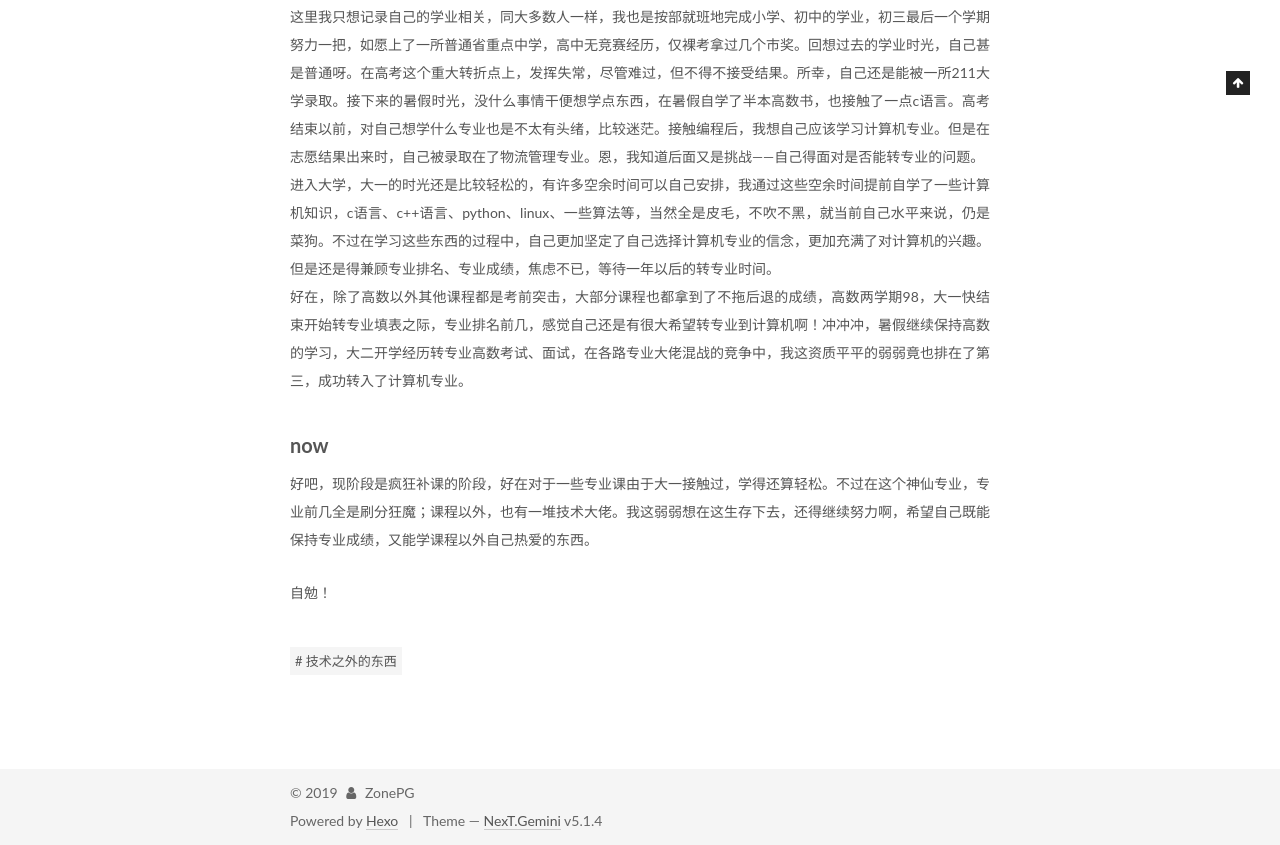
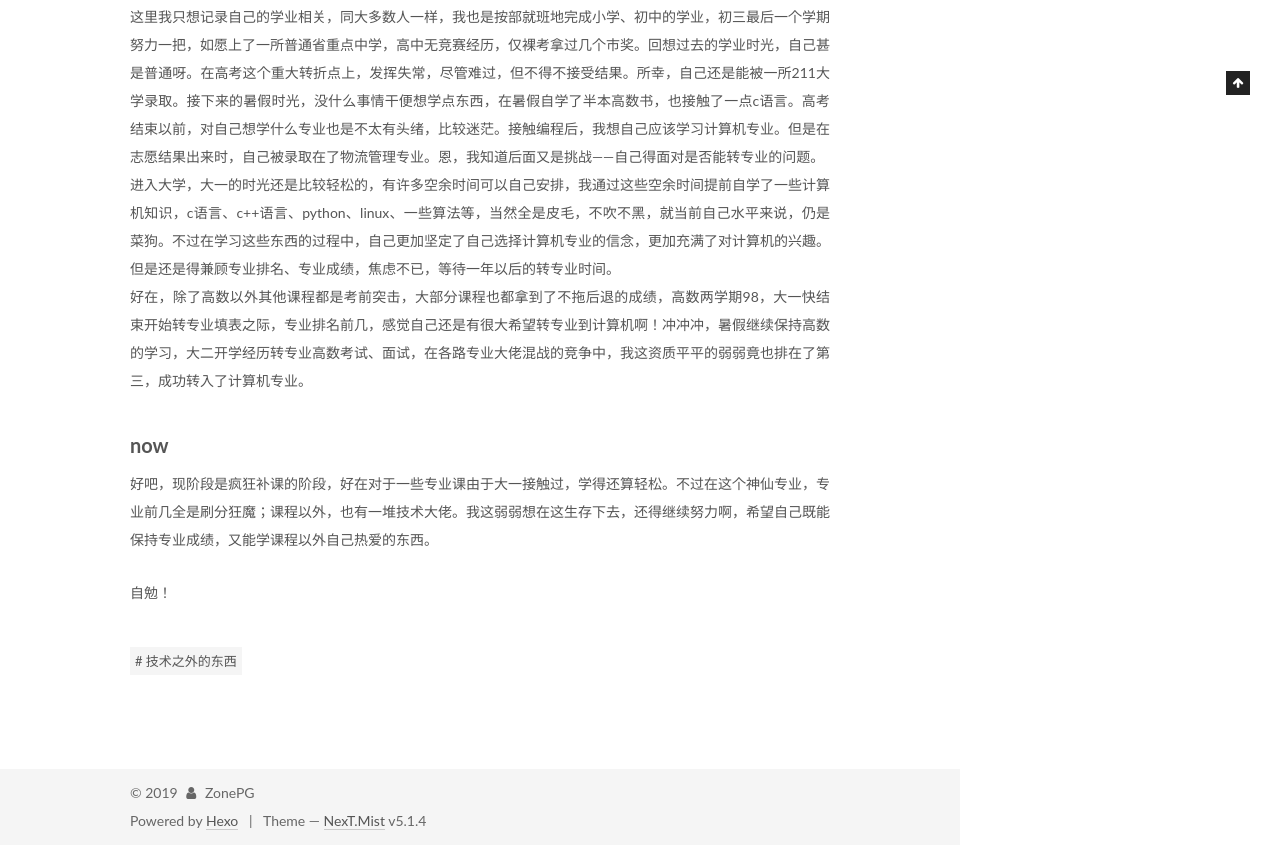
Before and after one commit to ZonePG/ZonePG.github.io, a plain HTML site: page 2019/11/17/关于我/index.html in a window 1280 px wide. Shown: the part 805-1650 px from the top of the page. Drawn offline with Linux system fonts and the light colour scheme.

Commit message:
Site updated: 2019-11-17 16:17:46

```diff
--- a/2019/11/17/关于我/index.html
+++ b/2019/11/17/关于我/index.html
@@ -5,7 +5,7 @@
 
 
 
-<html class="theme-next gemini use-motion" lang="en">
+<html class="theme-next mist use-motion" lang="en">
 <head>
   <meta charset="UTF-8"/>
 <meta http-equiv="X-UA-Compatible" content="IE=edge" />
@@ -96,7 +96,7 @@
   var NexT = window.NexT || {};
   var CONFIG = {
     root: '/',
-    scheme: 'Gemini',
+    scheme: 'Mist',
     version: '5.1.4',
     sidebar: {"position":"left","display":"post","offset":12,"b2t":false,"scrollpercent":false,"onmobile":false},
     fancybox: true,
@@ -572,7 +572,7 @@
 
 
 
-  <div class="theme-info">Theme &mdash; <a class="theme-link" target="_blank" href="https://github.com/iissnan/hexo-theme-next">NexT.Gemini</a> v5.1.4</div>
+  <div class="theme-info">Theme &mdash; <a class="theme-link" target="_blank" href="https://github.com/iissnan/hexo-theme-next">NexT.Mist</a> v5.1.4</div>
 
 
 
@@ -673,13 +673,6 @@
 
 
 
-  <script type="text/javascript" src="/js/src/affix.js?v=5.1.4"></script>
-
-  <script type="text/javascript" src="/js/src/schemes/pisces.js?v=5.1.4"></script>
-
-
-
-
   <script type="text/javascript" src="/js/src/scrollspy.js?v=5.1.4"></script>
 <script type="text/javascript" src="/js/src/post-details.js?v=5.1.4"></script>
 
```
Also changed, not shown: archives/2019/11/index.html (+3 -10 lines), archives/2019/index.html (+3 -10 lines), archives/index.html (+3 -10 lines), categories/growth-record/index.html (+3 -10 lines), categories/index.html (+3 -10 lines), index.html (+3 -10 lines), tags/index.html (+3 -10 lines), tags/技术之外的东西/index.html (+3 -10 lines).
